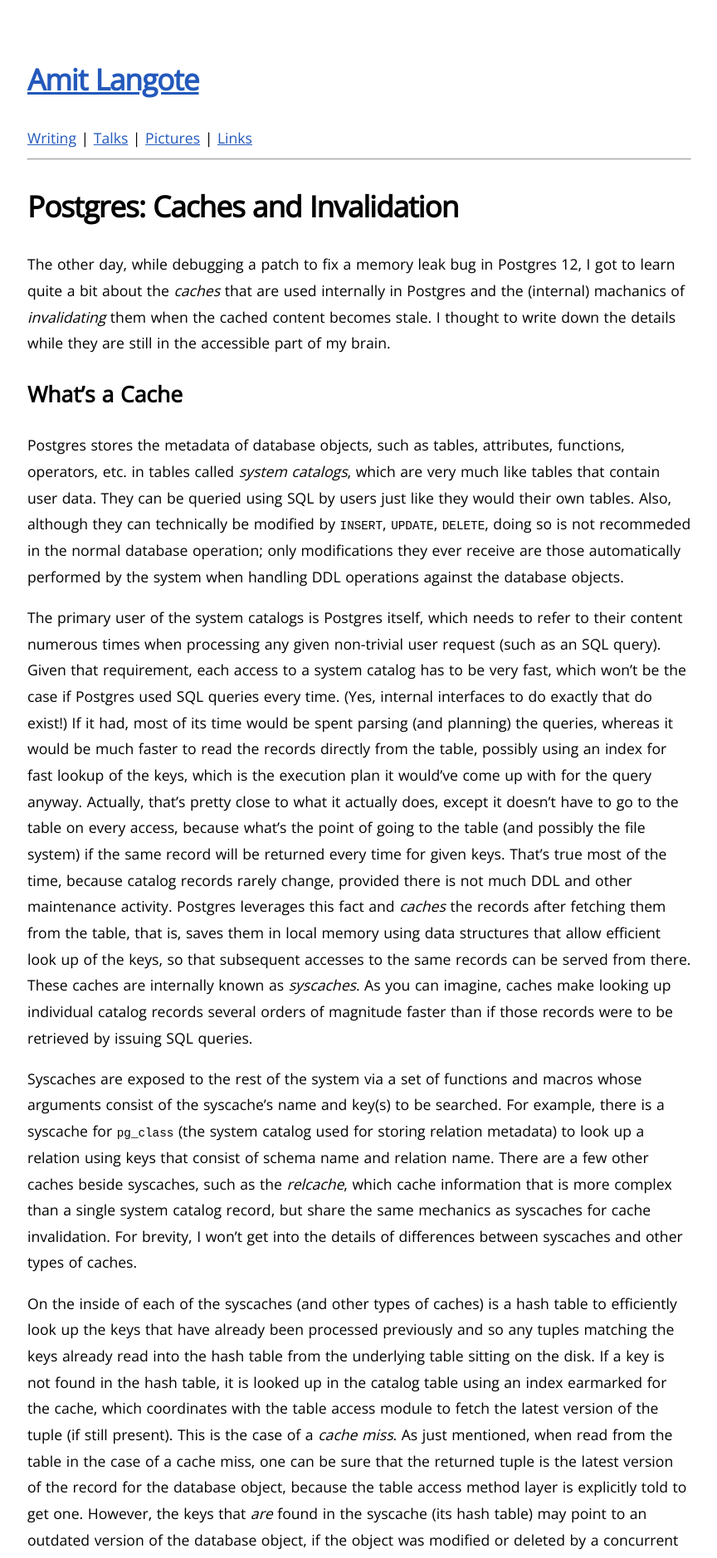
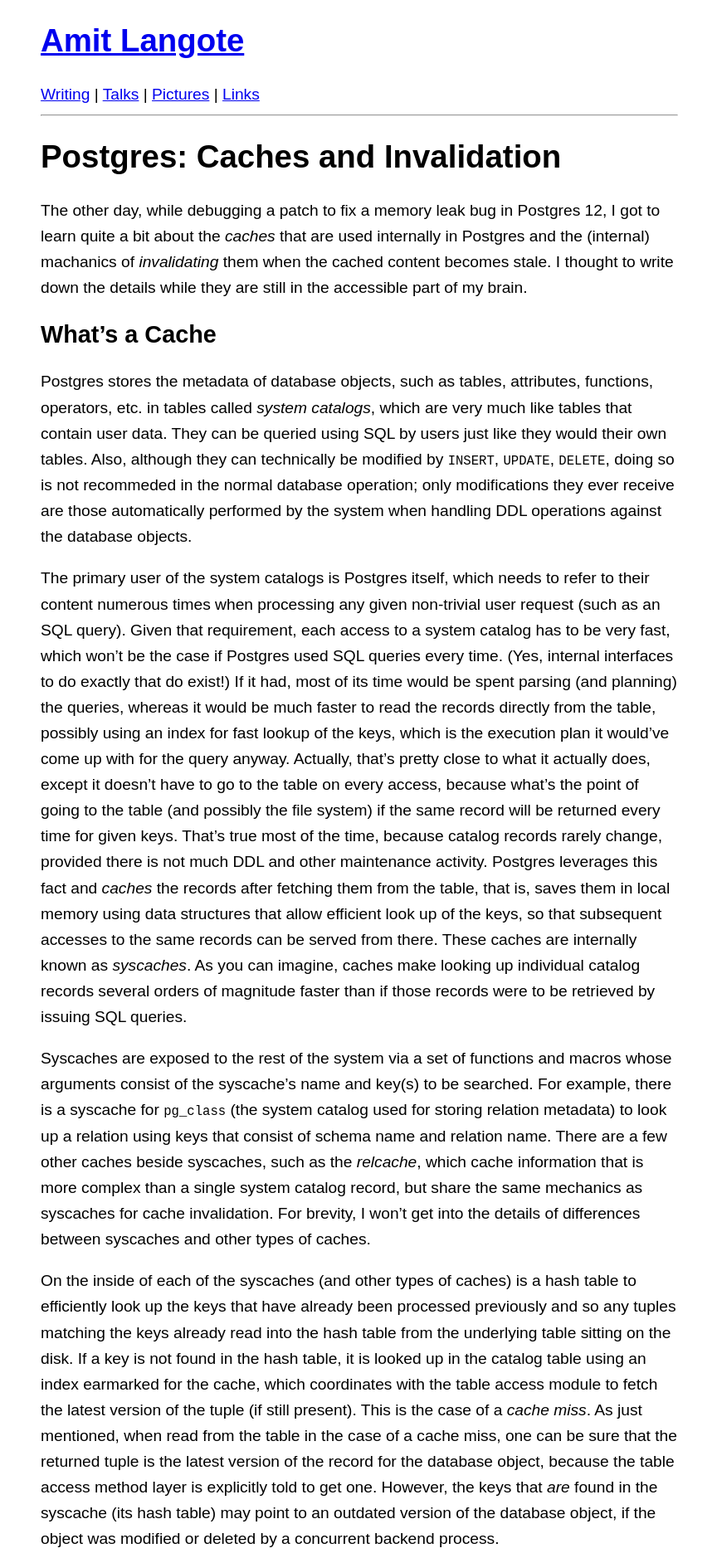
Before and after one commit to amitlan/website, a Jekyll site: the page built from writing/pginval/index.md, in a window 1280 px wide. Shown: the top 1878 px of the page at 83% size, without its empty margins (207-1071 px from the left). Built offline with Jekyll 4.4.1, drawn with Linux system fonts in a browser that asks for light colours; our own code applies the rules of GitHub Pages for plain Markdown files.

Commit message:
try a different style

```diff
--- a/_layouts/writing.html
+++ b/_layouts/writing.html
@@ -14,49 +14,20 @@
 <title>Amit Langote</title>
 <link href="https://fonts.googleapis.com/css?family=Open+Sans&display=swap" rel="stylesheet">
 <style>
-
-    body {
-        font-family: "Open Sans","Courier New","Lato","Helvetica Neue","Helvetica","Arial","sans-serif";
-        line-height: 1.5;
-        padding: 2rem;
-        font-size: 110%;
-        font-weight: 400;
-        font-style: normal;
-        line-height: 1.8;
-        letter-spacing: 0;
-        word-spacing: 1px;
-    }
-
-    #text {
-        max-width: 800px;
-        margin: auto;
-    }
-
-    h1 {
-        letter-spacing: -1px;
-    }
-
-    a, a:visited {
-        color: #2359bb;
-        background-color: transparent;
-    }
-
-    a:active, a:hover {
-        outline-width: 0;
-        color: #222;
-        text-decoration: none;
-    }
-
-    ul {
-        list-style: disc;
-        padding: 0;
-        font-size: 1em;
-        line-height: 1.8;
-        margin-left: 15px;
-    }
-    table {border: none;}
-    td {padding: 2px;}
-  img { max-width: 100%; }
+	body{
+		margin:1em auto;
+		max-width:40em;
+		padding:0 .62em;
+		font:1.2em/1.62 sans-serif;
+	}
+	h1,h2,h3 {
+		line-height:1.2;
+	}
+	@media print{
+		body{
+			max-width:none
+		}
+	}
 
 </style>
 </head>
```
